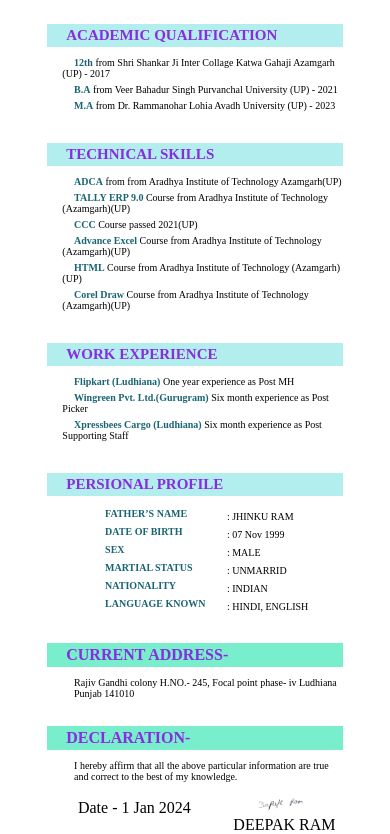
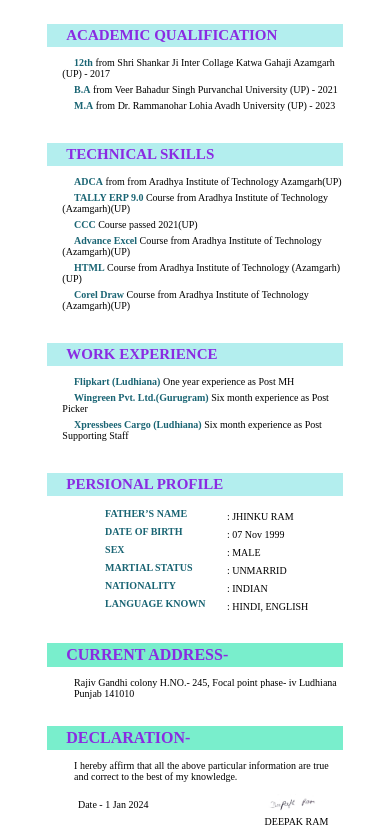
Before and after one commit to simpledeepak/About-Me, a plain HTML site: page index.html in a window 390 px wide. Shown: the part 522-1356 px from the top of the page. Drawn offline with Linux system fonts and the light colour scheme.

Commit message:
Update aboutmediaquerry.css

```diff
--- a/aboutmediaquerry.css
+++ b/aboutmediaquerry.css
@@ -17,7 +17,7 @@
     height: 10px;
 }
 
-    .sign{
+    .SIGN P{
         font-size: 10px;
     }
 }
```
